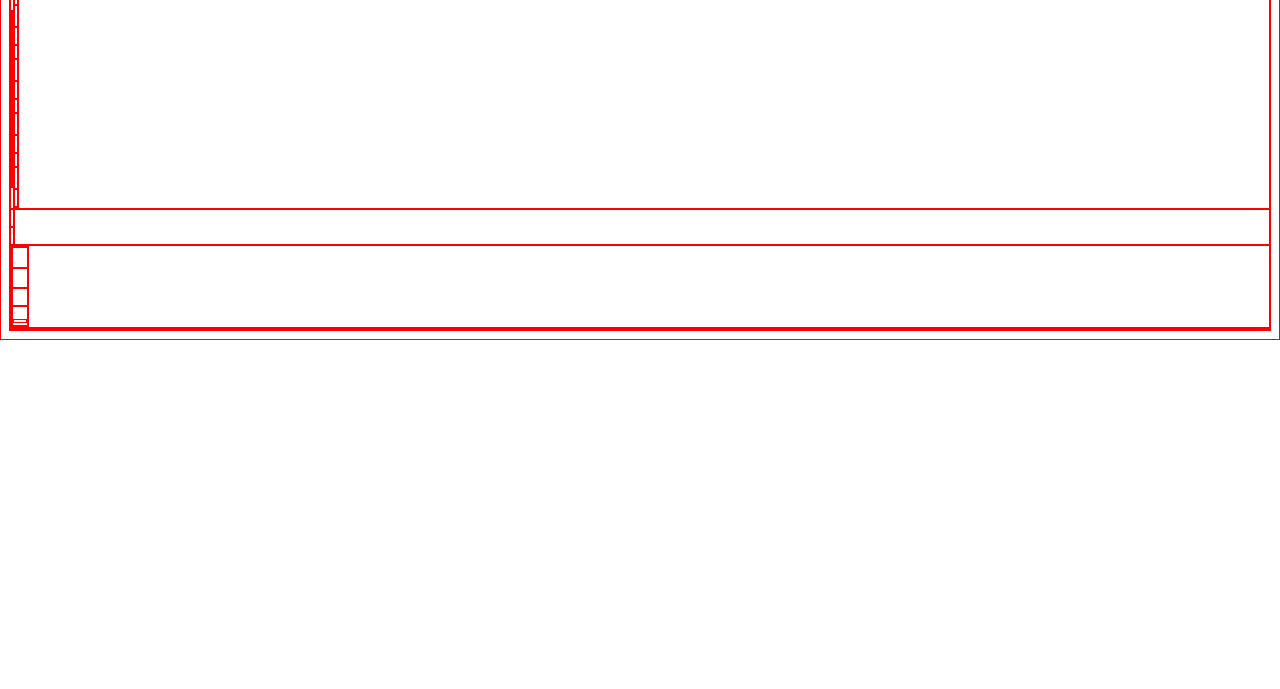
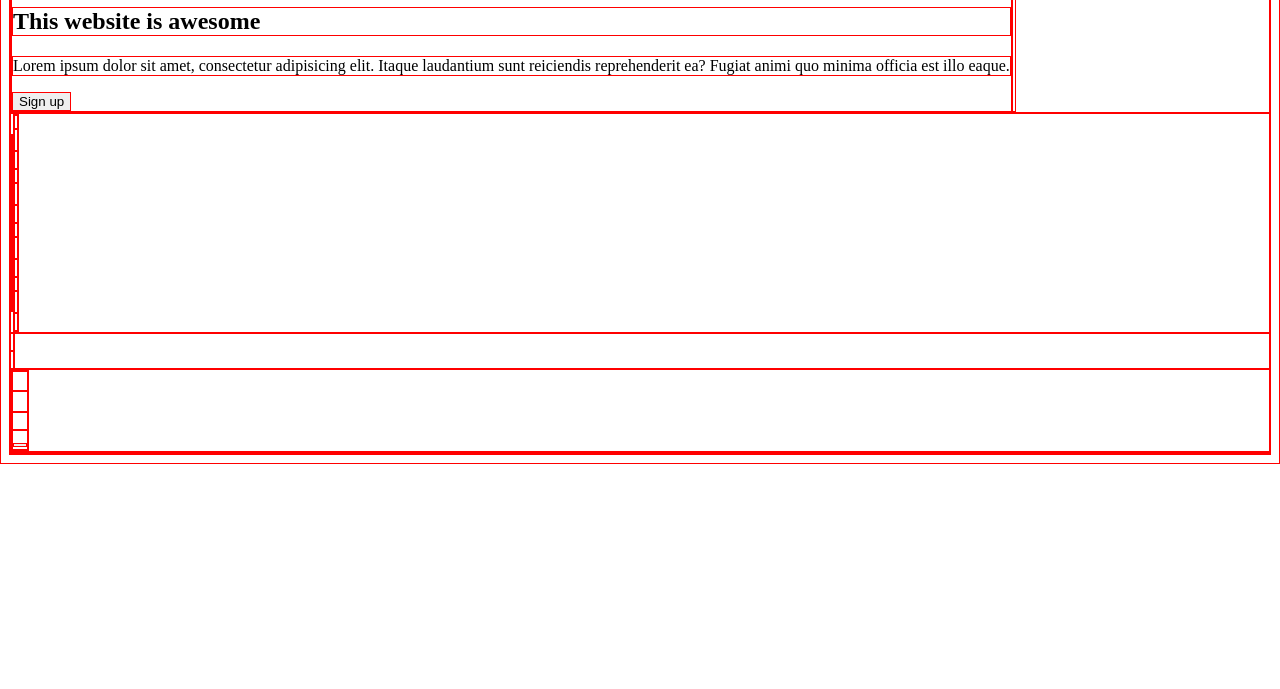
Before and after one commit to Xknorthon/landing-page, a plain HTML site: page index.html in a window 1280 px wide. Shown: the part 111-800 px from the top of the page. Drawn offline with Linux system fonts and the light colour scheme.

Commit message:
add html section 1

```diff
--- a/index.html
+++ b/index.html
@@ -19,8 +19,14 @@
         </navbar>
     </header>
     <section class="first block">
-        <div></div>
-        <div></div>
+        <div>
+            <h1> This website is awesome</h1>
+            <p>Lorem ipsum dolor sit amet, consectetur adipisicing elit. Itaque laudantium sunt reiciendis reprehenderit ea? Fugiat animi quo minima officia est illo eaque.</p>
+            <button>Sign up</button>
+        </div>
+        <div>
+            <div class="main-image"></div>
+        </div>
     </section>
     <section class="second block">
         <h2></h2>
```
